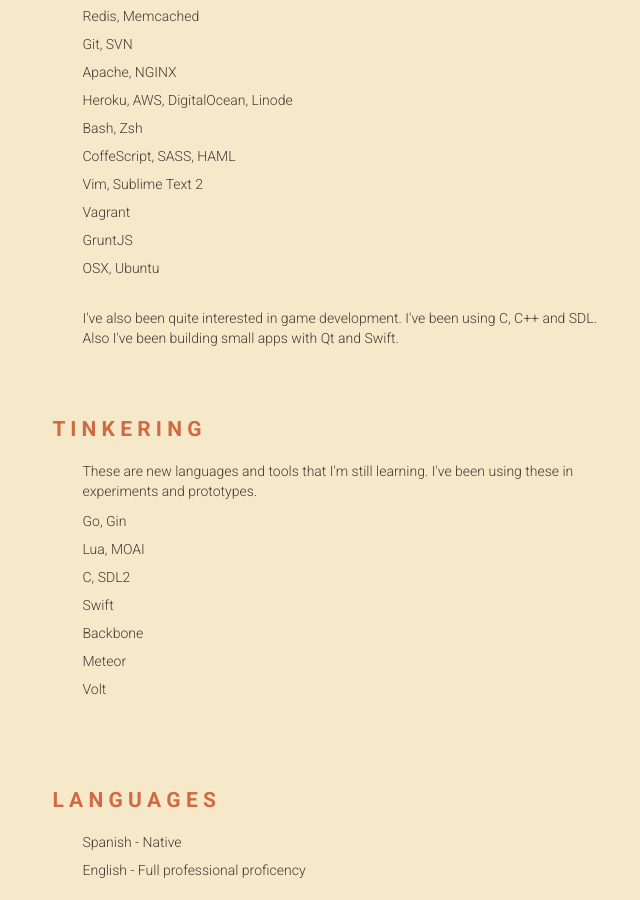
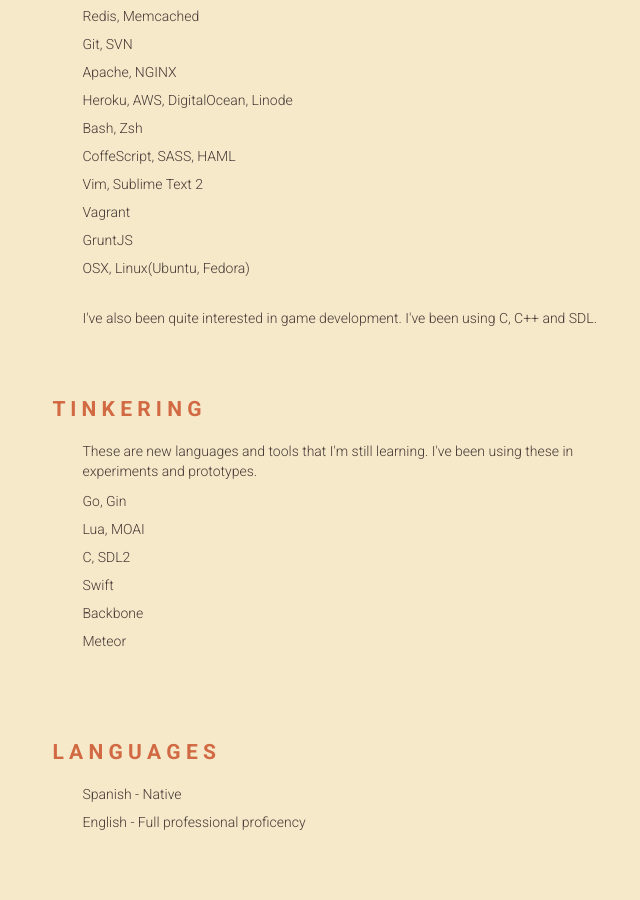
Before and after one commit to aldoutrera/aldoutrera.github.io, a Jekyll site: the page built from index.html, in a window 1280 px wide and 900 px high, scrolled down 751 px. Shown: the whole window, without its empty margins (310-950 px from the left). Built offline with Jekyll 4.4.1, drawn with Linux system fonts in a browser that asks for light colours.

Commit message:
Cleaning

```diff
--- a/index.html
+++ b/index.html
@@ -22,10 +22,10 @@
         <li>Vim, Sublime Text 2</li>
         <li>Vagrant</li>
         <li>GruntJS</li>
-        <li>OSX, Ubuntu</li>
+        <li>OSX, Linux(Ubuntu, Fedora)</li>
       </ul>
       <p>
-        I've also been quite interested in game development. I've been using C, C++ and SDL. Also I've been building small apps with Qt and Swift.
+        I've also been quite interested in game development. I've been using C, C++ and SDL.
       </p>
 
     </div>
@@ -42,7 +42,6 @@
         <li>Swift</li>
         <li>Backbone</li>
         <li>Meteor</li>
-        <li>Volt</li>
       </ul>
 
     </div>
```
